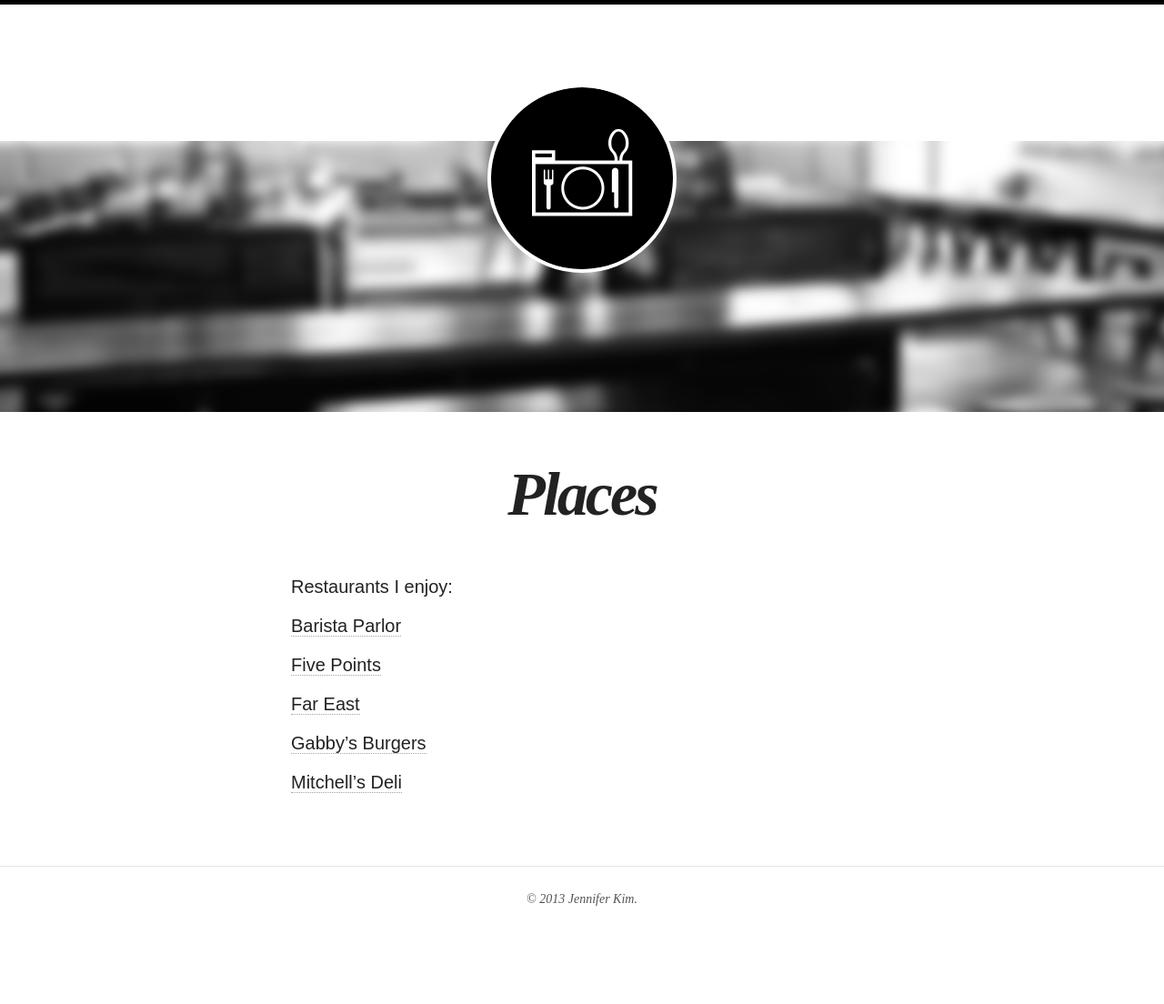
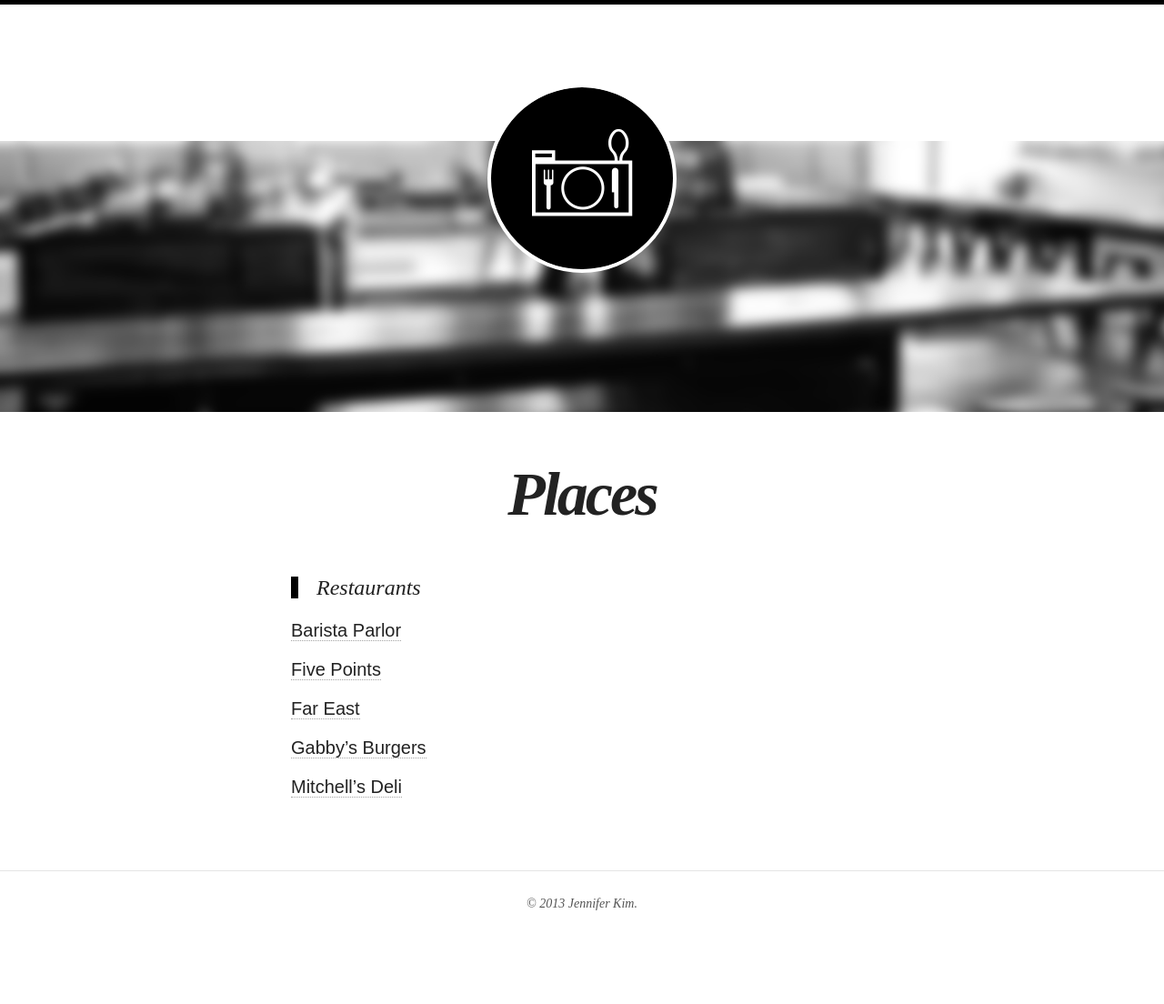
Before and after one commit to ahungryhipster/ahungryhipster.github.io, a Jekyll site: the page built from places.md, in a window 1280 px wide. Shown: the whole page at 91% size. Built offline with Jekyll 4.4.1, drawn with Linux system fonts in a browser that asks for light colours; nearby versions of some CDN libraries.

Commit message:
block restaurants

```diff
--- a/places.md
+++ b/places.md
@@ -7,7 +7,7 @@ modified: 2013-09-13
 image: barista.jpg
 ---
 
-Restaurants I enjoy:
+>Restaurants
 
 <a href="http://www.baristaparlor.com">Barista Parlor</a>
 
```
